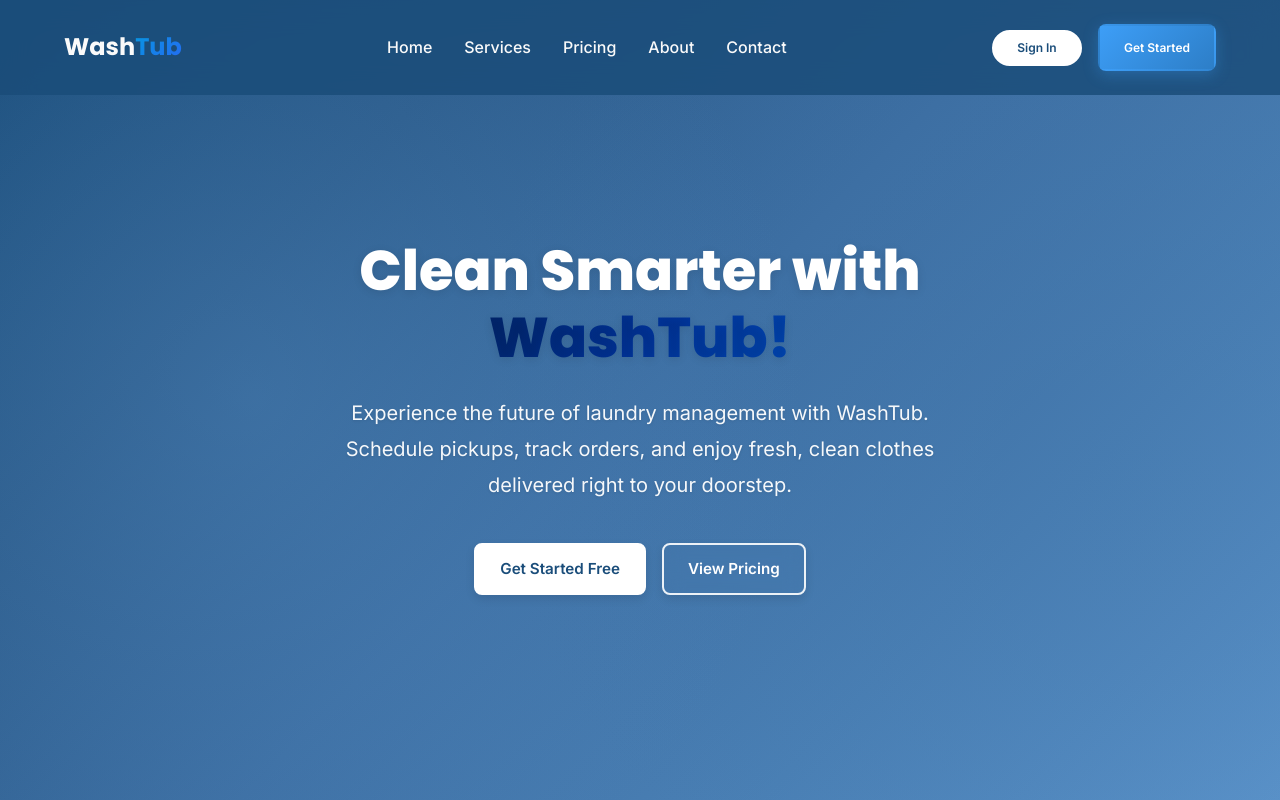
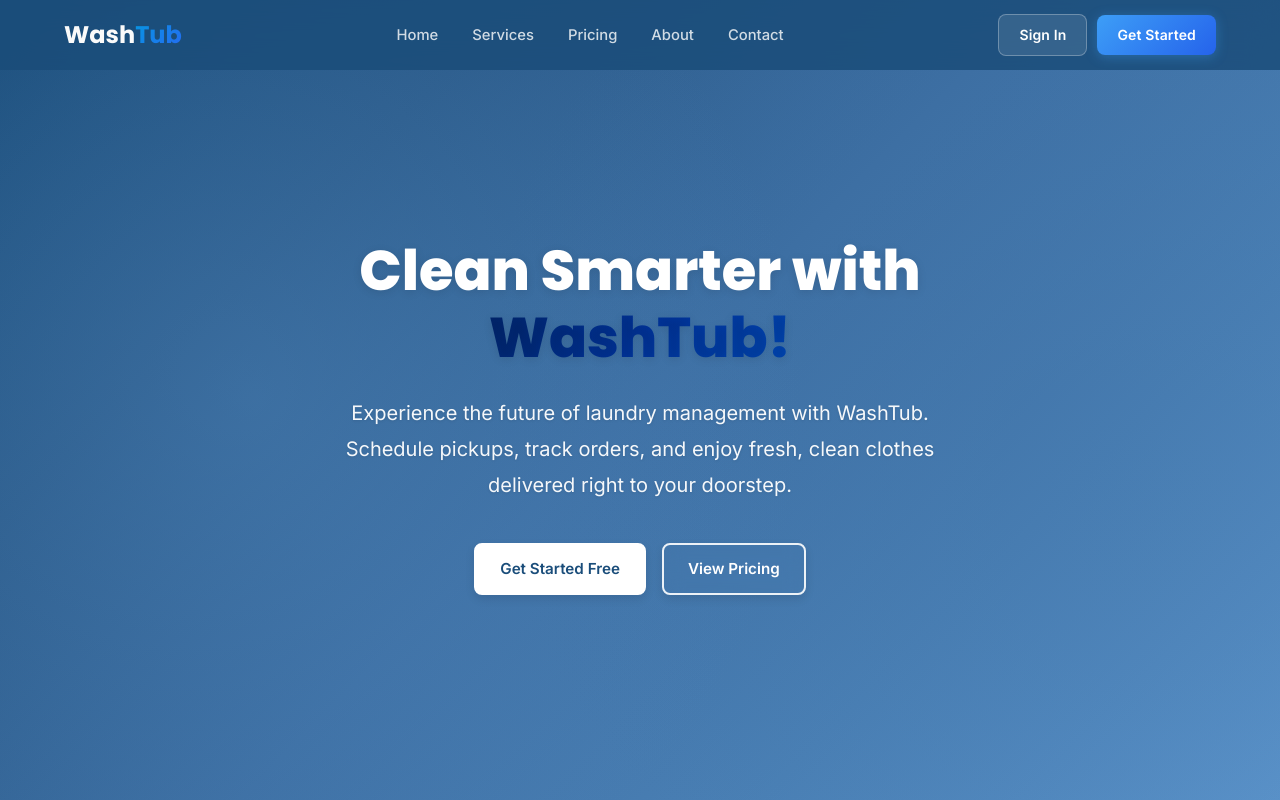
Before and after one commit to KavishaPerera/Wash-TUB, a React app in the folder frontend/: page / in a window 1280 px wide. Shown: the top 800 px of the page. Built offline with nearby package versions, Linux system fonts and the light colour scheme; the HTML template or start-up script is replaced by a standard one.

Commit message:
nav bar changes

```diff
--- a/frontend/src/components/Navbar.css
+++ b/frontend/src/components/Navbar.css
@@ -4,16 +4,16 @@
     left: 0;
     right: 0;
     z-index: 1000;
-    padding: 1.5rem 0;
-    transition: all var(--transition-normal);
+    padding: 0.875rem 0;
+    transition: all 0.3s ease;
     background: transparent;
 }
 
 .navbar-scrolled {
-    background: rgba(10, 15, 30, 0.95);
-    backdrop-filter: blur(20px);
-    padding: 1rem 0;
-    box-shadow: var(--shadow-md);
+    background: rgba(10, 25, 47, 0.95);
+    backdrop-filter: blur(16px);
+    padding: 0.625rem 0;
+    box-shadow: 0 4px 20px rgba(0, 0, 0, 0.15);
 }
 
 .navbar-content {
@@ -30,7 +30,7 @@
     font-size: 1.5rem;
     font-weight: 700;
     cursor: pointer;
-    transition: transform var(--transition-normal);
+    transition: transform 0.2s ease;
 }
 
 .navbar-logo:hover {
@@ -51,51 +51,98 @@
 .navbar-menu {
     display: flex;
     list-style: none;
-    gap: 2rem;
+    gap: 0.375rem;
     align-items: center;
 }
 
 .nav-link {
-    color: var(--color-light);
+    color: rgba(255, 255, 255, 0.8);
     text-decoration: none;
     font-weight: 500;
-    font-size: 1rem;
+    font-size: 0.925rem;
     position: relative;
-    padding: 0.5rem 0;
-    transition: color var(--transition-fast);
+    padding: 0.5rem 0.875rem;
+    border-radius: 8px;
+    transition: all 0.2s ease;
 }
 
 .nav-link::after {
     content: '';
     position: absolute;
-    bottom: 0;
-    left: 0;
+    bottom: 2px;
+    left: 50%;
     width: 0;
     height: 2px;
-    background: var(--gradient-primary);
-    transition: width var(--transition-normal);
+    background: #3d9ef7;
+    border-radius: 1px;
+    transition: all 0.25s ease;
+    transform: translateX(-50%);
 }
 
 .nav-link:hover {
-    color: var(--color-primary-light);
+    color: #ffffff;
+    background: rgba(255, 255, 255, 0.08);
 }
 
 .nav-link:hover::after {
-    width: 100%;
+    width: 50%;
 }
 
 /* Navigation Actions */
 .navbar-actions {
     display: flex;
-    gap: 1rem;
+    gap: 0.625rem;
     align-items: center;
 }
 
-.navbar-actions .btn {
-    min-width: 90px;
-    display: flex;
+/* ============================
+   Navbar Buttons (consistent)
+   ============================ */
+.nav-btn {
+    display: inline-flex;
+    align-items: center;
     justify-content: center;
-    align-items: center;
+    text-decoration: none;
+    font-family: var(--font-primary);
+    font-weight: 600;
+    font-size: 0.875rem;
+    padding: 0.55rem 1.25rem;
+    border-radius: 8px;
+    cursor: pointer;
+    transition: all 0.2s ease;
+    border: none;
+    white-space: nowrap;
+    letter-spacing: 0.01em;
+}
+
+/* Sign In — ghost / outline style */
+.nav-btn-signin {
+    background: rgba(255, 255, 255, 0.1);
+    color: #ffffff;
+    border: 1.5px solid rgba(255, 255, 255, 0.25);
+}
+
+.nav-btn-signin:hover {
+    background: rgba(255, 255, 255, 0.18);
+    border-color: rgba(255, 255, 255, 0.45);
+    transform: translateY(-1px);
+}
+
+/* Get Started — solid primary */
+.nav-btn-start {
+    background: linear-gradient(135deg, #3d9ef7 0%, #2563eb 100%);
+    color: #ffffff;
+    box-shadow: 0 2px 10px rgba(37, 99, 235, 0.3);
+}
+
+.nav-btn-start:hover {
+    background: linear-gradient(135deg, #5bb1ff 0%, #3d7ef7 100%);
+    transform: translateY(-1px);
+    box-shadow: 0 4px 16px rgba(37, 99, 235, 0.4);
+}
+
+.nav-btn:active {
+    transform: translateY(0);
 }
 
 /* Mobile Menu Toggle */
@@ -110,29 +157,29 @@
 
 .hamburger {
     display: block;
-    width: 28px;
+    width: 24px;
     height: 2px;
     background: var(--color-light);
     position: relative;
-    transition: all var(--transition-normal);
+    transition: all 0.3s ease;
 }
 
 .hamburger::before,
 .hamburger::after {
     content: '';
     position: absolute;
-    width: 28px;
+    width: 24px;
     height: 2px;
     background: var(--color-light);
-    transition: all var(--transition-normal);
+    transition: all 0.3s ease;
 }
 
 .hamburger::before {
-    top: -8px;
+    top: -7px;
 }
 
 .hamburger::after {
-    bottom: -8px;
+    bottom: -7px;
 }
 
 .hamburger.active {
@@ -157,10 +204,10 @@
     left: 0;
     right: 0;
     bottom: 0;
-    background: var(--color-dark);
-    padding: 6rem 2rem 2rem;
+    background: linear-gradient(180deg, #0f2b46 0%, #1a4d7a 100%);
+    padding: 5.5rem 2rem 2rem;
     transform: translateX(100%);
-    transition: transform var(--transition-normal);
+    transition: transform 0.35s cubic-bezier(0.16, 1, 0.3, 1);
 }
 
 .mobile-menu-open {
@@ -173,29 +220,40 @@
 }
 
 .mobile-menu-list li {
-    margin-bottom: 1.5rem;
+    margin-bottom: 0.5rem;
 }
 
 .mobile-menu-list a {
-    color: var(--color-light);
+    color: rgba(255, 255, 255, 0.85);
     text-decoration: none;
-    font-size: 1.5rem;
+    font-size: 1.25rem;
     font-weight: 600;
     display: block;
-    padding: 0.5rem 0;
-    transition: all var(--transition-normal);
+    padding: 0.75rem 1rem;
+    border-radius: 10px;
+    transition: all 0.2s ease;
 }
 
 .mobile-menu-list a:hover {
-    color: var(--color-primary-light);
-    transform: translateX(10px);
+    color: #ffffff;
+    background: rgba(255, 255, 255, 0.08);
+    transform: translateX(6px);
 }
 
 .mobile-menu-actions {
     display: flex;
     flex-direction: column;
-    gap: 1rem;
-    margin-top: 2rem;
+    gap: 0.75rem;
+    margin-top: 1.5rem;
+    padding-top: 1.5rem;
+    border-top: 1px solid rgba(255, 255, 255, 0.1);
+}
+
+.mobile-menu-actions .nav-btn {
+    width: 100%;
+    padding: 0.875rem;
+    font-size: 1rem;
+    border-radius: 10px;
 }
 
 /* Responsive */
--- a/frontend/src/components/Navbar.jsx
+++ b/frontend/src/components/Navbar.jsx
@@ -37,8 +37,8 @@ const Navbar = () => {
 
           {/* CTA Buttons */}
           <div className="navbar-actions">
-            <Link to="/signin" className="btn btn-secondary btn-xs" style={{ textDecoration: 'none', display: 'flex', justifyContent: 'center', alignItems: 'center' }}>Sign In</Link>
-            <Link to="/signup" className="btn btn-primary btn-xs">Get Started</Link>
+            <Link to="/signin" className="nav-btn nav-btn-signin">Sign In</Link>
+            <Link to="/signup" className="nav-btn nav-btn-start">Get Started</Link>
           </div>
 
           {/* Mobile Menu Toggle */}
@@ -61,8 +61,8 @@ const Navbar = () => {
             <li><Link to="/contact" onClick={() => setMenuOpen(false)}>Contact</Link></li>
           </ul>
           <div className="mobile-menu-actions">
-            <Link to="/signin" className="btn btn-secondary btn-small" style={{ width: '100%', textDecoration: 'none', display: 'flex', justifyContent: 'center', alignItems: 'center' }} onClick={() => setMenuOpen(false)}>Sign In</Link>
-            <Link to="/signup" className="btn btn-primary btn-small" style={{ width: '100%', display: 'flex', justifyContent: 'center', alignItems: 'center' }} onClick={() => setMenuOpen(false)}>Get Started</Link>
+            <Link to="/signin" className="nav-btn nav-btn-signin" onClick={() => setMenuOpen(false)}>Sign In</Link>
+            <Link to="/signup" className="nav-btn nav-btn-start" onClick={() => setMenuOpen(false)}>Get Started</Link>
           </div>
         </div>
       </div>
--- a/frontend/src/pages/Home.css
+++ b/frontend/src/pages/Home.css
@@ -14,30 +14,28 @@
 }
 
 /* Enhanced navbar buttons for home page */
-.home-page .navbar-actions .btn-secondary {
-    background: white;
-    color: #1a4d7a;
-    border: 2px solid white;
-    font-weight: 600;
+.home-page .navbar-actions .nav-btn-signin {
+    background: rgba(255, 255, 255, 0.1);
+    color: #ffffff;
+    border: 1.5px solid rgba(255, 255, 255, 0.28);
 }
 
-.home-page .navbar-actions .btn-secondary:hover {
-    background: rgba(255, 255, 255, 0.9);
-    transform: translateY(-2px);
+.home-page .navbar-actions .nav-btn-signin:hover {
+    background: rgba(255, 255, 255, 0.2);
+    border-color: rgba(255, 255, 255, 0.5);
+    transform: translateY(-1px);
 }
 
-.home-page .navbar-actions .btn-primary {
-    background: linear-gradient(135deg, #3d9ef7 0%, #2d7ec7 100%);
+.home-page .navbar-actions .nav-btn-start {
+    background: linear-gradient(135deg, #3d9ef7 0%, #2563eb 100%);
     color: white;
-    border: 2px solid transparent;
-    font-weight: 600;
-    box-shadow: 0 4px 15px rgba(61, 158, 247, 0.3);
+    box-shadow: 0 2px 12px rgba(61, 158, 247, 0.35);
 }
 
-.home-page .navbar-actions .btn-primary:hover {
-    background: linear-gradient(135deg, #4eabff 0%, #3d8ed7 100%);
-    transform: translateY(-2px);
-    box-shadow: 0 6px 20px rgba(61, 158, 247, 0.4);
+.home-page .navbar-actions .nav-btn-start:hover {
+    background: linear-gradient(135deg, #5bb1ff 0%, #3d7ef7 100%);
+    transform: translateY(-1px);
+    box-shadow: 0 4px 18px rgba(61, 158, 247, 0.45);
 }
 
 /* Hero Section */
```
